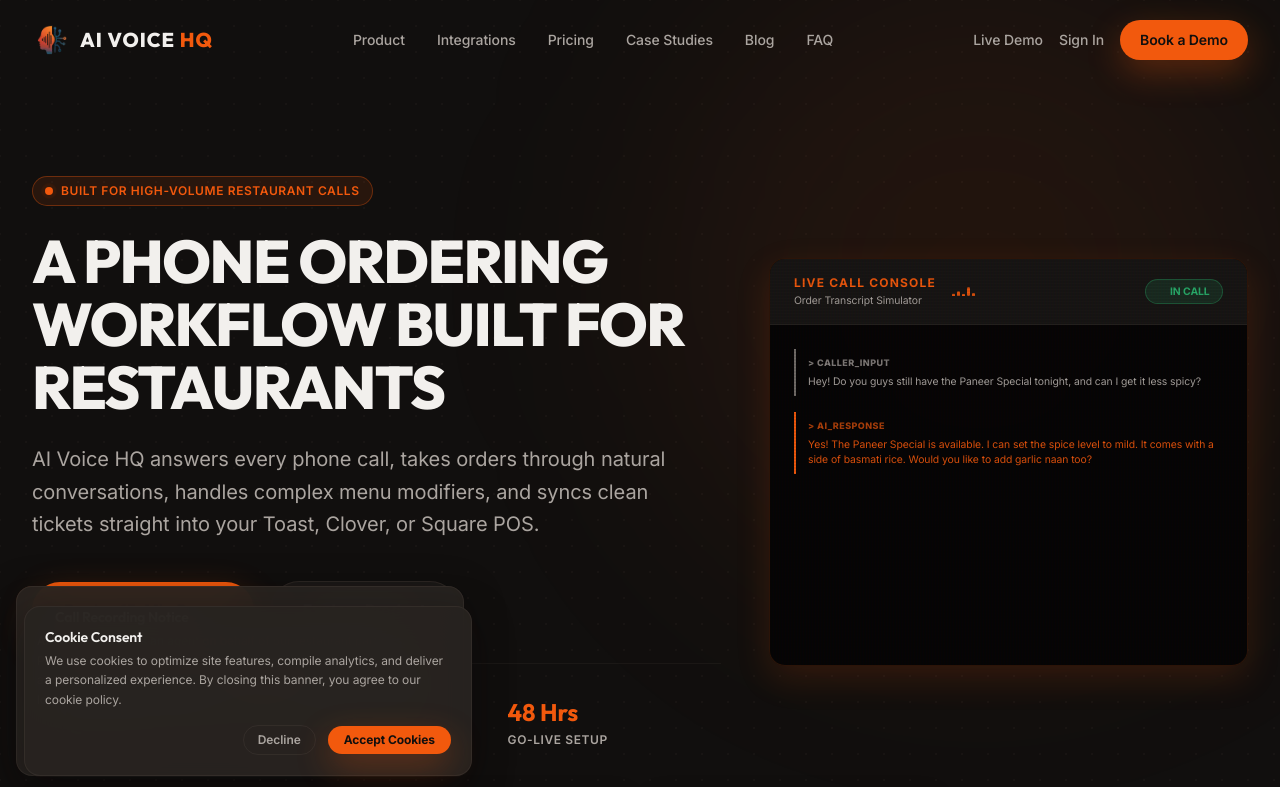
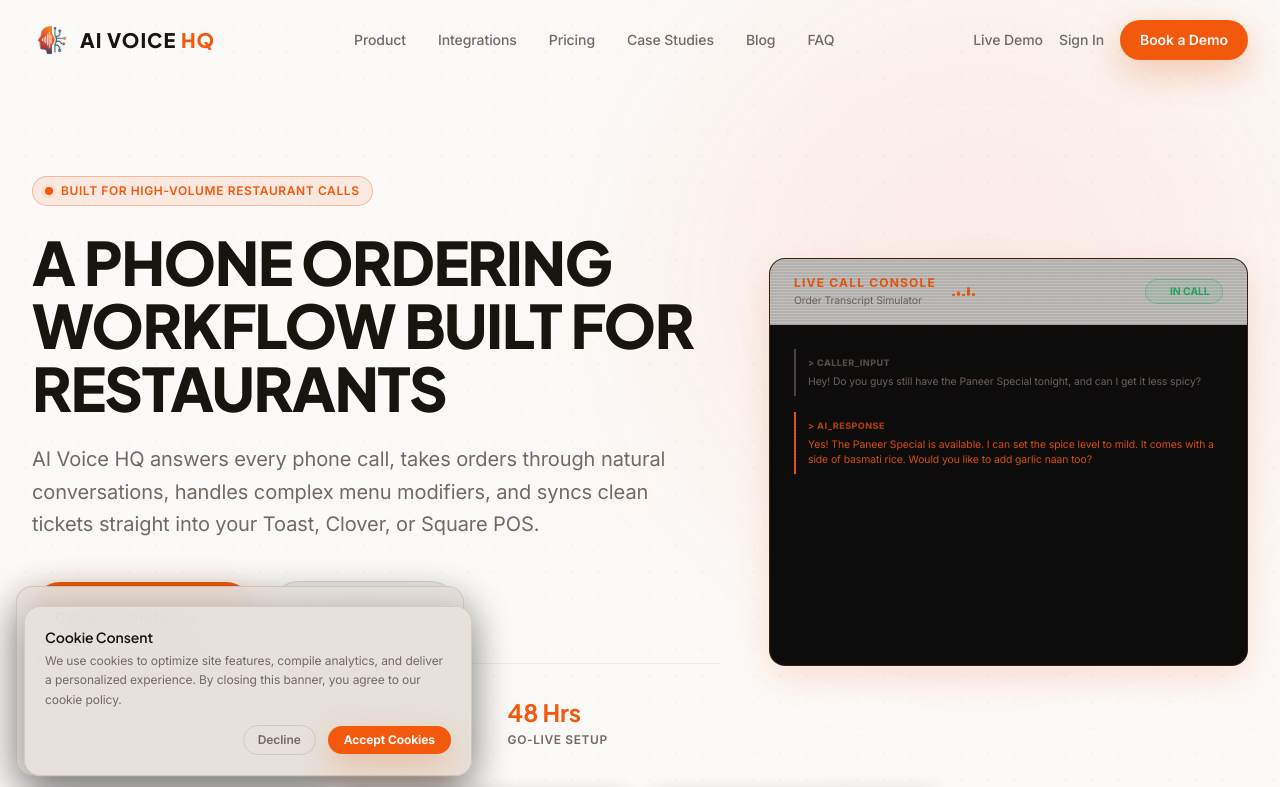
Before and after one commit to DodailSolutions/aivoice, a Next.js app: page / in a window 1280 px wide. Shown: the top 787 px of the page. Built offline with nearby package versions, Linux system fonts and the light colour scheme.

Commit message:
feat: upgrade headings to Plus Jakarta Sans, implement native light theme override based on system settings, and publish ai.txt fact sheet for LLM suggestions

```diff
--- a/src/app/globals.css
+++ b/src/app/globals.css
@@ -22,7 +22,7 @@
   --color-danger: hsl(352, 72%, 52%);
 
   --font-sans: var(--font-inter), sans-serif;
-  --font-heading: var(--font-outfit), sans-serif;
+  --font-heading: var(--font-plus-jakarta), sans-serif;
   --font-mono: var(--font-geist-mono), ui-monospace, monospace;
 
   /* ---- Swiss-subtle shadows (adjusted for dark backgrounds) ---- */
@@ -58,6 +58,43 @@
     font-family: var(--font-sans);
     overflow-x: hidden;
     letter-spacing: -0.005em;
+  }
+
+  @media (prefers-color-scheme: light) {
+    :root {
+      --color-charcoal: hsl(38, 20%, 98%);       /* light warm page background */
+      --color-charcoal-2: hsl(38, 18%, 93%);    /* cards / panels — clean light gray */
+      --color-charcoal-3: hsl(38, 18%, 88%);    /* subtle fills / inputs */
+      --color-border-subtle: hsla(24, 10%, 15%, 0.12); /* light borders */
+      --color-border-active: hsla(20, 90%, 50%, 0.6);
+
+      --color-text-main: hsl(24, 20%, 8%);       /* deep charcoal for light mode */
+      --color-text-muted: hsl(24, 8%, 42%);     /* darker gray for readable secondary text */
+
+      --shadow-soft: 0 1px 2px rgba(0, 0, 0, 0.05), 0 6px 18px rgba(0, 0, 0, 0.05);
+      --shadow-card: 0 12px 40px rgba(0, 0, 0, 0.08);
+      --shadow-glow: 0 12px 34px hsla(20, 90%, 50%, 0.15);
+
+      /* Glow/waveform colors for light mode */
+      --color-orange-glow: hsla(20, 90%, 50%, 0.05);
+      --color-success-glow: hsla(150, 62%, 42%, 0.08);
+    }
+
+    body {
+      background-image: radial-gradient(
+        circle,
+        hsla(24, 12%, 10%, 0.03) 1px,
+        transparent 1.4px
+      );
+    }
+
+    ::-webkit-scrollbar-thumb {
+      background: hsl(34, 10%, 70%);
+      border: 2px solid var(--color-charcoal);
+    }
+    ::-webkit-scrollbar-thumb:hover {
+      background: hsl(34, 10%, 55%);
+    }
   }
 
   /* Smooth, consistent micro-interactions everywhere */
--- a/src/app/layout.tsx
+++ b/src/app/layout.tsx
@@ -1,5 +1,5 @@
 import type { Metadata, Viewport } from "next";
-import { Inter, Outfit } from "next/font/google";
+import { Inter, Plus_Jakarta_Sans } from "next/font/google";
 import "./globals.css";
 import Header from "@/components/Header";
 import Footer from "@/components/Footer";
@@ -14,9 +14,10 @@
   subsets: ["latin"],
 });
 
-const outfit = Outfit({
-  variable: "--font-outfit",
+const plusJakarta = Plus_Jakarta_Sans({
+  variable: "--font-plus-jakarta",
   subsets: ["latin"],
+  weight: ["400", "500", "600", "700", "800"],
 });
 
 export const viewport: Viewport = {
@@ -75,7 +76,7 @@
   return (
     <html
       lang="en"
-      className={`${inter.variable} ${outfit.variable} h-full antialiased`}
+      className={`${inter.variable} ${plusJakarta.variable} h-full antialiased`}
       suppressHydrationWarning
     >
       <body suppressHydrationWarning className="min-h-full flex flex-col bg-charcoal text-text-main font-sans selection:bg-orange selection:text-charcoal pb-[72px] md:pb-0">
```
Also changed, not shown: public/.well-known/ai.txt (added), public/ai.txt (added).
